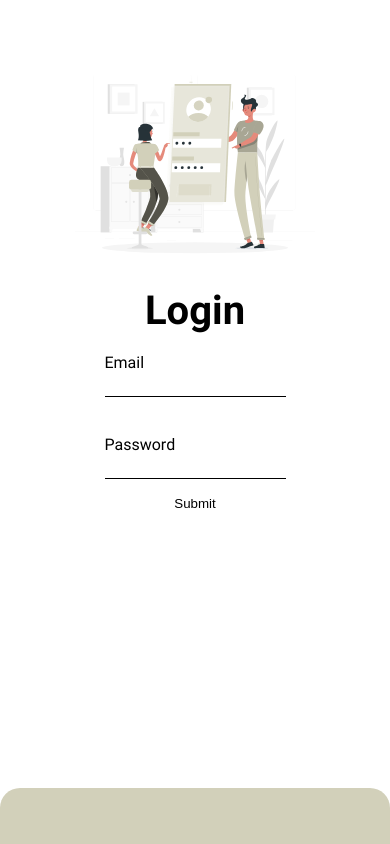
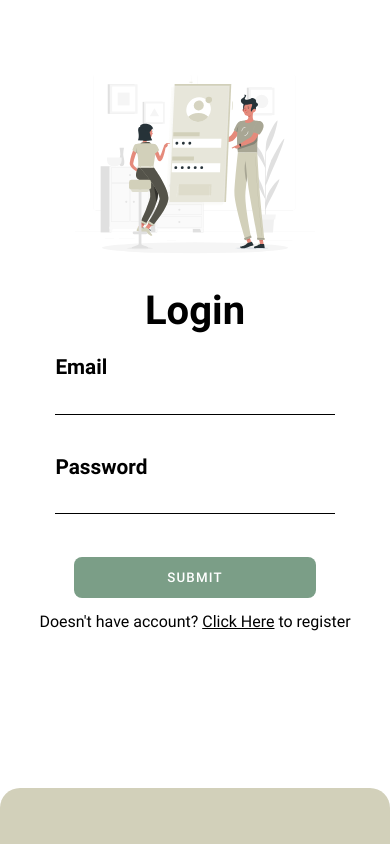
Before and after one commit to MatanB27/uChef, a Next.js app: page /login in a window 390 px wide. Built offline with nearby package versions, Linux system fonts and the light colour scheme.

Commit message:
login mobile view done

```diff
--- a/src/app/(auth)/login/page.module.scss
+++ b/src/app/(auth)/login/page.module.scss
@@ -21,6 +21,15 @@
             font-family: $font-bold;
             font-size: 2.5em;
         }
+
+        .custom-btn {
+            margin-top: 2em;
+        }
+
+        .subtext {
+            font-family: $font-regular;
+            margin-top: 1em;
+        }
     }
 }
 
--- a/src/app/(auth)/login/page.tsx
+++ b/src/app/(auth)/login/page.tsx
@@ -6,6 +6,8 @@ import LoginIcon from '@/assets/icons/login.svg'
 import { FormEvent, useState } from 'react'
 import { FormType, FormField } from '@/models/form-item'
 import CustomButton from '@/components/custom-button/custom-button'
+import Link from 'next/link'
+import { REGISTER_ROUTE } from '@/app/_lib/constants/routes-constants'
 
 type LoginProps = {
 
@@ -34,13 +36,14 @@ export default function Login(props: LoginProps) {
         const newVal = target.value
 
         const newState: FormType = { ...form };
-        (newState[name as keyof FormType] as FormField).value = newVal;
+        (newState[name]).value = newVal;
 
         setForm(newState)
     }
 
     const onSubmit = (e: React.MouseEvent<HTMLElement>) => {
         e.preventDefault()
+        // TODO: finish... and also add validation rules
         console.log('submitted...');
 
     }
@@ -58,10 +61,11 @@ export default function Login(props: LoginProps) {
                     name={form.email?.name || ''}
                     value={form.email?.value || ''}
                     placeholder={'Email'}
+                    type={'email'}
                     autoFocus={true}
                     onChange={handleOnChange}
                 />
-
+                {/* TODO: find a way to not autofill password  */}
                 <CustomInput
                     className={styles['custom-input']}
                     name={form.password?.name || ''}
@@ -73,11 +77,13 @@ export default function Login(props: LoginProps) {
                 />
 
                 <CustomButton
-                    className={'custom-btn'}
-                    text={'Submit'}
+                    className={styles['custom-btn']}
+                    text={'SUBMIT'}
                     type={'submit'}
                     onClick={onSubmit}
                 />
+
+                <p className={styles['subtext']}>Doesn't have account? <Link style={{textDecoration: 'underline'}} href={REGISTER_ROUTE}>Click Here</Link> to register</p>
             </form>
         </div>
     )
--- a/src/components/custom-button/custom-button.module.scss
+++ b/src/components/custom-button/custom-button.module.scss
@@ -1,6 +1,14 @@
 @import '../../styles/imports.scss';
 
 
+.btn-container {
+    font-family: $font-medium;
+    background-color: $CambridgeBlue;
+    padding: 1em 7em;
+    letter-spacing: 1.2px;
+    border-radius: 8px;
+    color: $white;
+}
 @media(min-width: $tablet_size) {
 
 }
--- a/src/components/custom-button/custom-button.tsx
+++ b/src/components/custom-button/custom-button.tsx
@@ -9,6 +9,7 @@ type CustomButtonProps = {
     onClick: (e: React.MouseEvent<HTMLButtonElement, MouseEvent>) => void,
 }
 
+// TODO: make it animated
 export default function CustomButton(props: CustomButtonProps) {
 
     const {
--- a/src/components/custom-input/custom-input.module.scss
+++ b/src/components/custom-input/custom-input.module.scss
@@ -7,12 +7,15 @@
     position: relative;
 
     label {
-        font-family: $font-regular;
+        font-family: $font-bold;
+        font-size: 1.3em;
         padding: .5em 0;
         text-align: left;
     }
 
     input {
+        font-family: $font-regular;
+        font-size: 1.2em;
         border: 0;
         border-bottom: 1px solid black;
 
--- a/src/components/custom-input/custom-input.tsx
+++ b/src/components/custom-input/custom-input.tsx
@@ -11,6 +11,7 @@ type CustomInputProps = {
     placeholder: string;
     name: string,
     type?: string,
+    autoComplete?: 'off' | 'on',
     onChange: (event: ChangeEvent<HTMLInputElement>, name: string) => void,
 };
 
@@ -23,7 +24,8 @@ export function CustomInput(props: CustomInputProps) {
         autoFocus = false,
         name = '',
         onChange = () => {},
-        type = 'text'
+        type = 'text',
+        autoComplete = 'off'
     } = props;
 
     const handleChange = (e: FormEvent<HTMLInputElement>) => {
@@ -40,6 +42,7 @@ export function CustomInput(props: CustomInputProps) {
                 onChange={handleChange}
                 name={name}
                 type={type}
+                autoComplete={'off'}
             />
         </div>
     );
--- a/src/models/form-item.tsx
+++ b/src/models/form-item.tsx
@@ -6,6 +6,5 @@ export interface FormField {
 }
 
 export interface FormType {
-    email?: FormField,
-    password?: FormField,
+    [key: string]: FormField;
 }
```
